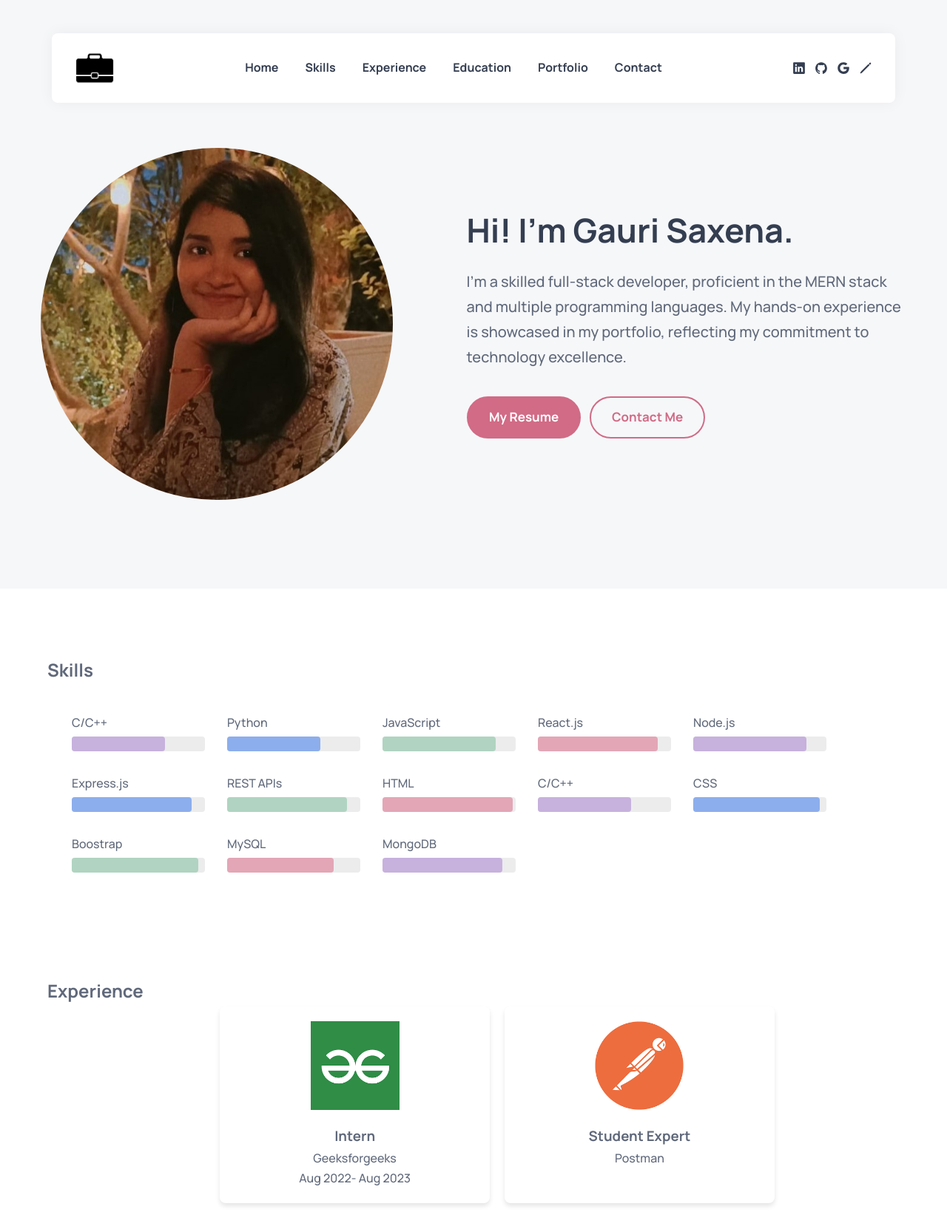
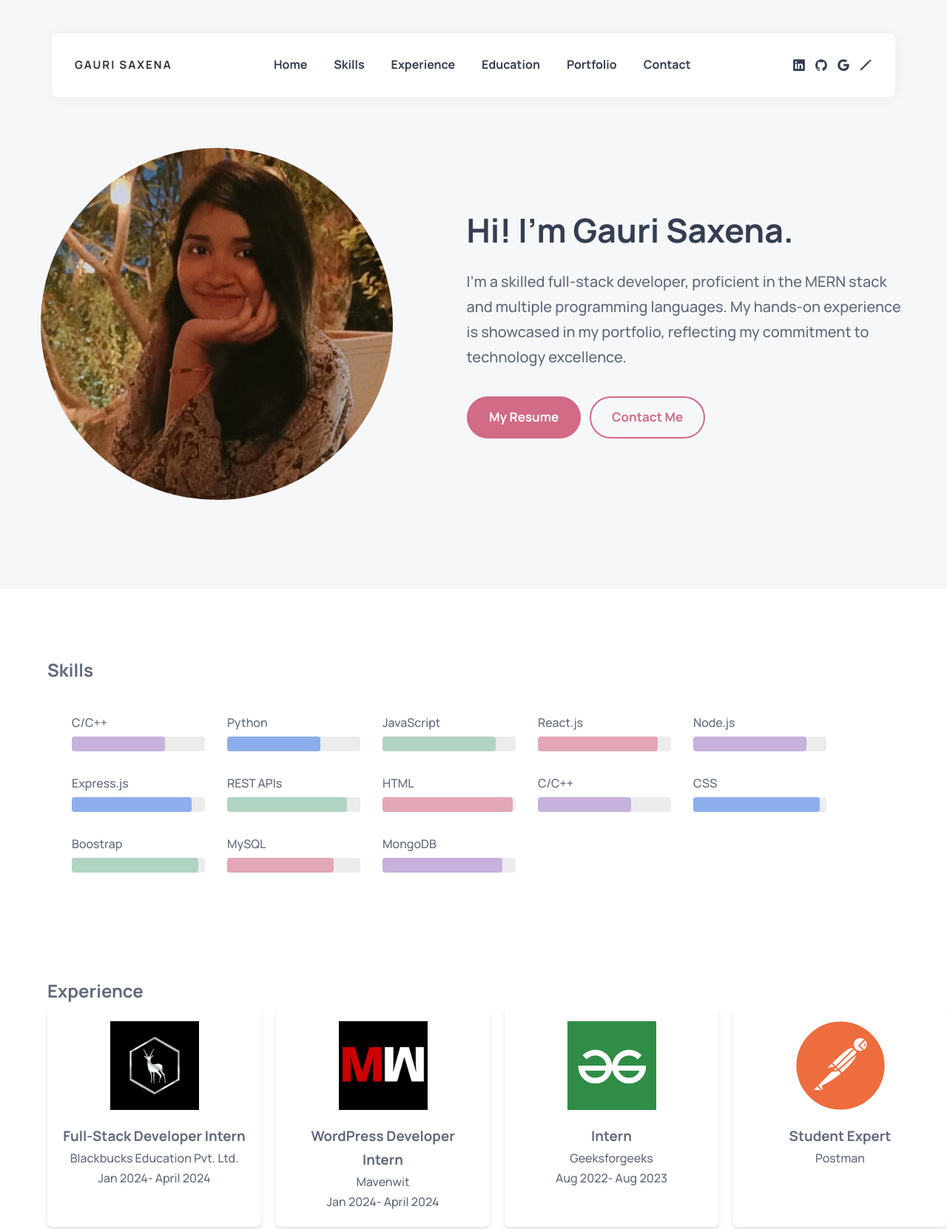
Before and after one commit to gauri02saxena/gauri02saxena.github.io, a plain HTML site: page index.html in a window 1280 px wide. Shown: the top 1662 px of the page at 74% size. Drawn offline with nearby package versions, Linux system fonts and the light colour scheme.

Commit message:
Update styles and index page

```diff
--- a/assets/css/style.css
+++ b/assets/css/style.css
@@ -266,6 +266,44 @@ body.nav-active {
   justify-content: space-between;
   align-items: center;
 }
+
+.logo-name {
+  font-family: 'Manrope', sans-serif;
+  font-weight: 700;
+  font-size: 1.5rem; /* Smaller size */
+  color: #333; /* Black color */
+  text-transform: uppercase;
+  letter-spacing: 2px;
+  display: block;
+  padding: 10px 0;
+}
+
+/* Media query for small screens */
+@media (max-width: 768px) {
+  .navbar[data-navbar] .logo-name {
+    color: #fff; /* White color for hamburger menu */
+  }
+}
+
+/* Ensure the navbar class and data-navbar attribute are targeted when the menu is toggled */
+.navbar[data-nav-toggler] .logo-name {
+  color: #fff; /* White color for toggled menu */
+}
+
+.navbar .navbar-top .logo {
+  text-align: center;
+}
+
+
+.navbar .navbar-top .logo {
+  text-align: center;
+}
+
+
+.navbar .navbar-top .logo {
+  text-align: center;
+}
+
 
 .nav-open-btn {
   font-size: 3.5rem;
--- a/index.html
+++ b/index.html
@@ -28,19 +28,26 @@
 
     <header class="header" data-header>
       <div class="container">
-        <a href="#" class="logo">
+        <!-- <a href="#" class="logo">
           <img
             src="./assets/images/portfolio.png"
             width="54"
             height="14"
             alt="Portfolio icon"
           />
+        </a> -->
+        <a href="#" class="logo">
+          <span class="logo-name">Gauri Saxena</span>
         </a>
 
         <nav class="navbar" data-navbar>
           <div class="navbar-top">
+            <!-- <a href="#" class="logo">
+              <img src="./assets/images/portfolio.png" width="64" height="24" />
+            </a> -->
+
             <a href="#" class="logo">
-              <img src="./assets/images/portfolio.png" width="64" height="24" />
+              <span class="logo-name">Gauri Saxena</span>
             </a>
 
             <button
@@ -315,6 +322,31 @@
         <div class="education-section experience" id="experience">
           <h2>Experience</h2>
           <div class="education-container" data-reveal="left">
+            <!-- Item 4 -->
+        <div class="experience-card education-item">
+          <img
+            src="./assets/images/blackbucks.jpeg"
+            loading="lazy"
+            alt="Logo"
+            class="card"
+          />
+          <h3>Full-Stack Developer Intern</h3>
+          <p>Blackbucks Education Pvt. Ltd.</p>
+          <p>Jan 2024- April 2024</p>
+        </div>
+            <!-- Item 3 -->
+        <div class="experience-card education-item">
+          <img
+            src="./assets/images/Mavenwit-Logo-1.png"
+            loading="lazy"
+            alt="Logo"
+            class="card"
+          />
+          <h3>WordPress Developer Intern</h3>
+          <p>Mavenwit</p>
+          <p>Jan 2024- April 2024</p>
+        </div>
+
             <!-- Item 1 -->
             <div class="experience-card education-item">
               <img
@@ -336,6 +368,12 @@
             </div>
           </div>
         </div>
+
+
+
+
+      </div>
+    </div>
 
         <!-- EDUCATION  -->
         <div class="education-section education" id="education">
```
